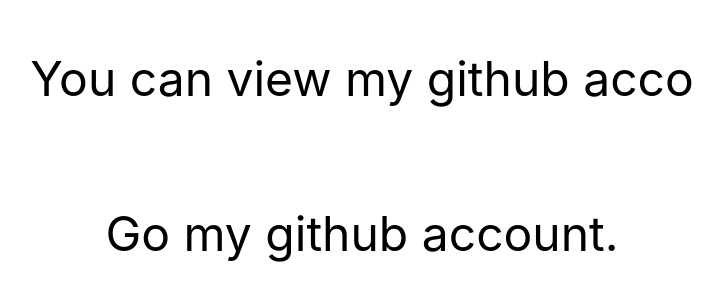
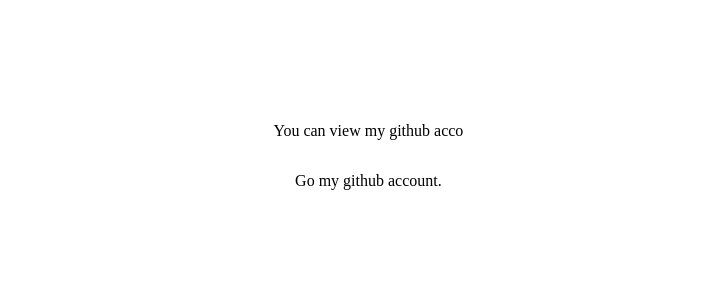
Before and after one commit to yusufdeepwork/my-portfolio-nextjs, a Next.js app: page /projects in a window 1280 px wide. Shown: the part 244-544 px from the top of the page, without its empty margins (270-993 px from the left). Built offline with nearby package versions, Linux system fonts and the light colour scheme.

Commit message:
update font-family to Fira Code Retina

```diff
--- a/pages/blog.js
+++ b/pages/blog.js
@@ -34,6 +34,5 @@
  flex: 1;
  height: 100vh;
  color: black;
-  font-family:"Fira Code Medium",-apple-system, BlinkMacSystemFont, Segoe UI, Roboto, Oxygen, Ubuntu, Cantarell, Fira Sans, Droid Sans, Helvetica Neue, sans-serif;
- font-size: 3rem;
+  font-family:"Fira Sans" font-size: 3rem;
 `
--- a/pages/projects.js
+++ b/pages/projects.js
@@ -37,6 +37,5 @@
  flex: 1;
  height: 100vh;
  color: black;
-  font-family:"Fira Code Medium",-apple-system, BlinkMacSystemFont, Segoe UI, Roboto, Oxygen, Ubuntu, Cantarell, Fira Sans, Droid Sans, Helvetica Neue, sans-serif;
- font-size: 3rem;
+  font-family:"Fira Sans" font-size: 3rem;
 `
--- a/styles/globals.css
+++ b/styles/globals.css
@@ -2,8 +2,7 @@
 body {
   padding: 0;
   margin: 0;
-  font-family: 'Fira Code Medium';
-}
+  font-family:"Fira Sans"}
 
 a {
   color: inherit;
```
Also changed, not shown: styles/Home.module.scss (+5 -3 lines).
